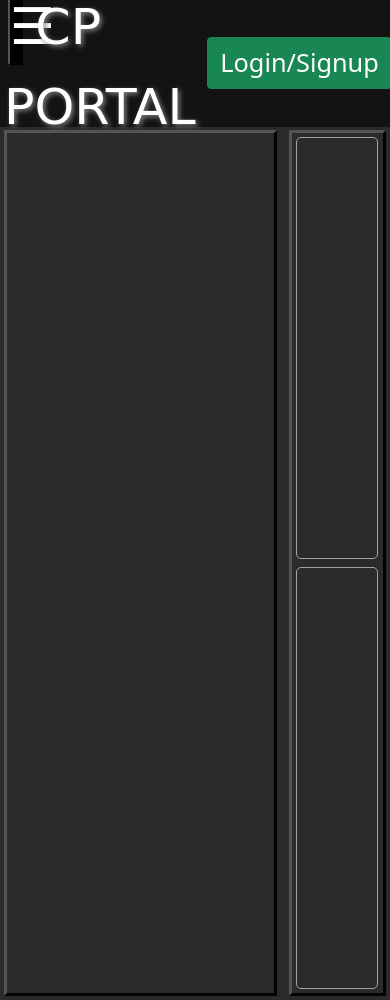
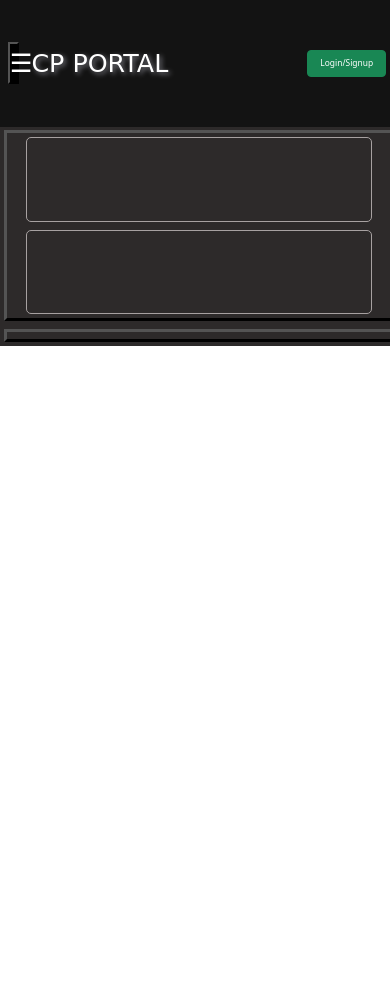
Before and after one commit to Mitternachtsmond/App-8-CP-Portal-PWA, a Node server app: page / in a window 390 px wide. After the commit the page ends 346 px from the top, so only its background shows below. Run offline with Node 20, Linux system fonts and the light colour scheme; some web fonts are replaced.

Commit message:
made home page responsive

```diff
--- a/public/css/style.css
+++ b/public/css/style.css
@@ -190,3 +190,64 @@ li:hover {
 #contestLinkImage{
     width:100%;
 }
+
+
+@media screen and (max-width: 768px){
+    .leftHeadingContent{
+        font-size: 3vh;
+    }
+    .leftExpand{
+        width:3vw;
+    }
+    .expand{
+        font-size:3vh;
+    }
+    #loginButton{
+        font-size: 1vh;
+    }
+    .expandContent{
+        width:75%;
+    }
+    .listItems{
+        margin:3vw;
+        margin-top:20vh;
+    }
+    li{
+        font-size:2.5vh;
+    }
+    li:hover{
+        font-size: 3vh;
+    }
+    .main{
+        flex-direction: column-reverse;
+    }
+    .rightContent{
+        width:100%;
+        /* justify-content: center;
+        align-content: center;
+        justify-items: center; */
+        align-items: center;
+    }
+    .rightTopContent, .rightDownContent{
+        width:90%;
+        height:10vh;
+    }
+    .leftContent{
+        width:100%;
+    }
+    .leftSubContent{
+        height: 15vh;
+    }
+    .platformIcon{
+        height:50%
+    }
+    .contestName{
+        font-size:2vh;
+    }
+    .contestStartTime{
+        font-size:1.5vh;
+    }
+    .contestEndTime{
+        font-size:1.5vh;
+    }
+}
```
